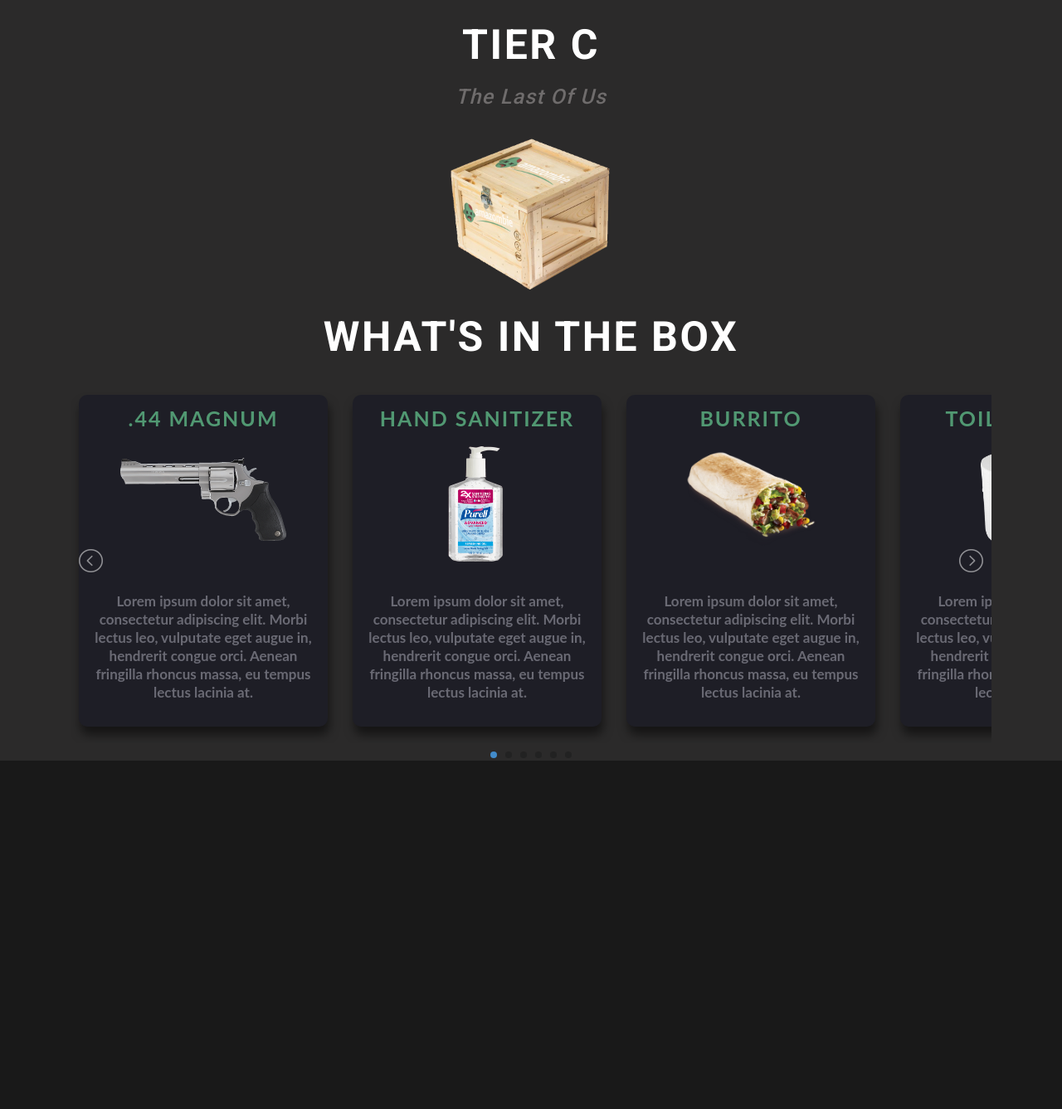
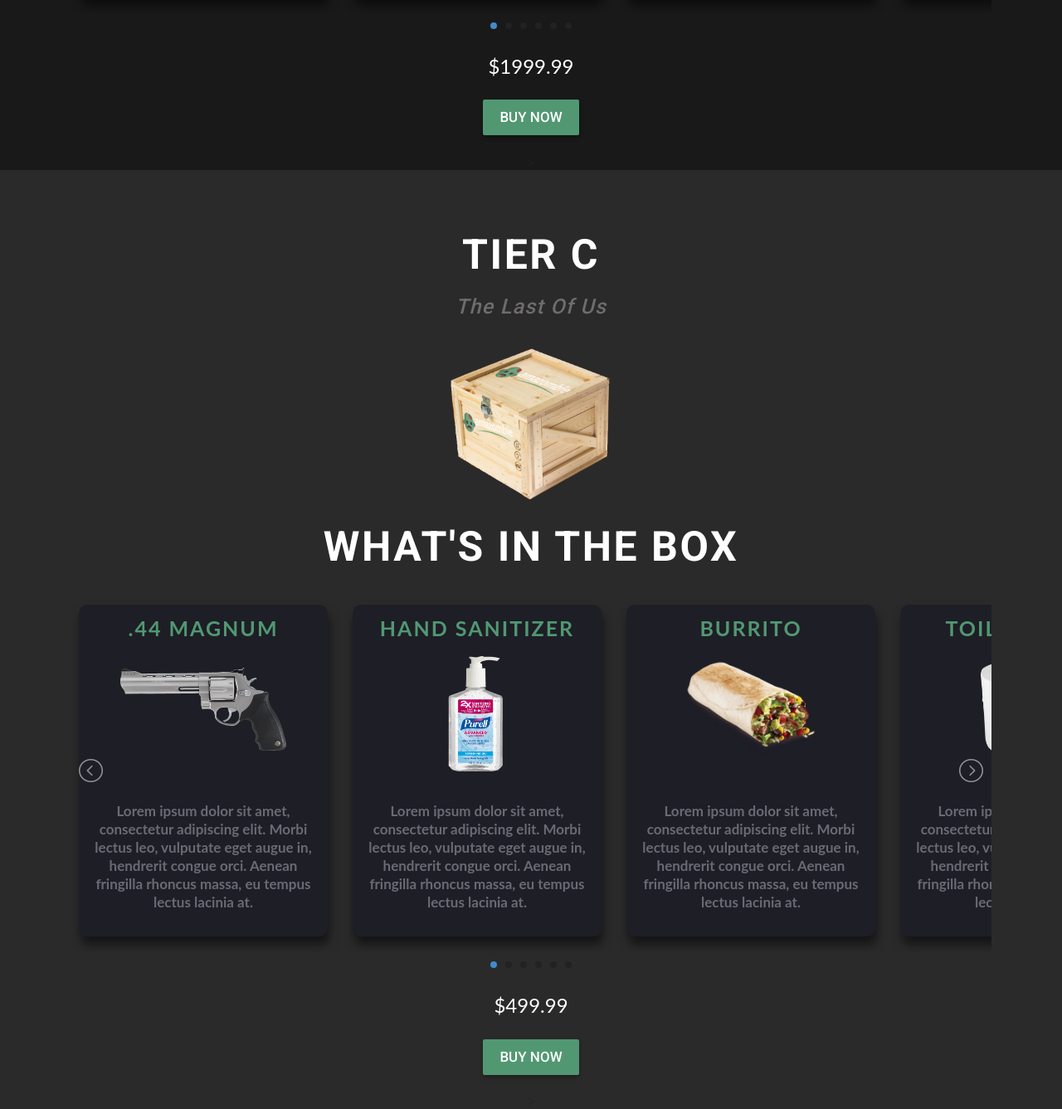
Before and after one commit to LeanneSall/Amazombie, a website: page shopAll.html in a window 1280 px wide. Shown: the part 2609-3946 px from the top of the page at 83% size. Before the commit the page ends 3526 px from the top, so only its background shows below. Drawn offline with nearby package versions, Linux system fonts and the light colour scheme.

Commit message:
added buttons/price

```diff
--- a/scss/pages/_shop-all.scss
+++ b/scss/pages/_shop-all.scss
@@ -8,7 +8,7 @@ body {
 #banner-img {
     position: relative;
     text-align: center;
-    color: white;
+    color: $white;
     display: flex;
     justify-content: center;
 }
@@ -86,7 +86,6 @@ a{
 }
 .container{
 	width:100%;
-	// background-color:#a4152c;
 	display:flex;
 	justify-content: center;
 	align-items: center;
@@ -106,11 +105,7 @@ a{
 	box-sizing: border-box;
     margin: 20px 10px;
 }
-// .model{
-// 	// height: 350px;
-// 	max-height: 100%;
-//     max-width: 100%;
-// }
+
 .details{
 	display: flex;
 	flex-direction: column;
@@ -122,8 +117,8 @@ a{
 	font-weight: bold;
 	color:#6a6a74;
 	text-align: center;
-    // margin-top: 20px;
 }
+
 .item-title {
 	color: $light-green;
 	font-weight: bold;
@@ -144,6 +139,21 @@ a{
 .box:hover .item-title{
 	color: $dark-green;
 	transition: all ease 0.5s;
+}
+
+// Price/buy button
+
+.buy {
+
+    p {
+        padding: 2%;
+        font-size: 24px;
+        color: $white;
+    }
+
+    a {
+        margin-bottom: 2%;
+    }
 }
 
 // Media Queries
--- a/shopAll.html
+++ b/shopAll.html
@@ -229,7 +229,7 @@
         </div>
 
         <div class="buy">
-          <p>$499.99</p>
+          <p>$4999.99</p>
           <a class="button">BUY NOW</a>>
         </div>
     </section>
@@ -345,6 +345,11 @@
             </li>
           </ul>
         </div>
+
+        <div class="buy">
+          <p>$1999.99</p>
+          <a class="button">BUY NOW</a>>
+        </div>
     </section>
 
     <!-- Tier C -->
@@ -458,6 +463,11 @@
             </li>
           </ul>
         </div>
+
+        <div class="buy">
+          <p>$499.99</p>
+          <a class="button">BUY NOW</a>>
+        </div>
     </section>
     <!-- Page-specific script -->
     <script src="scripts/home.js"></script>
```
Also changed, not shown: css/main.css.
